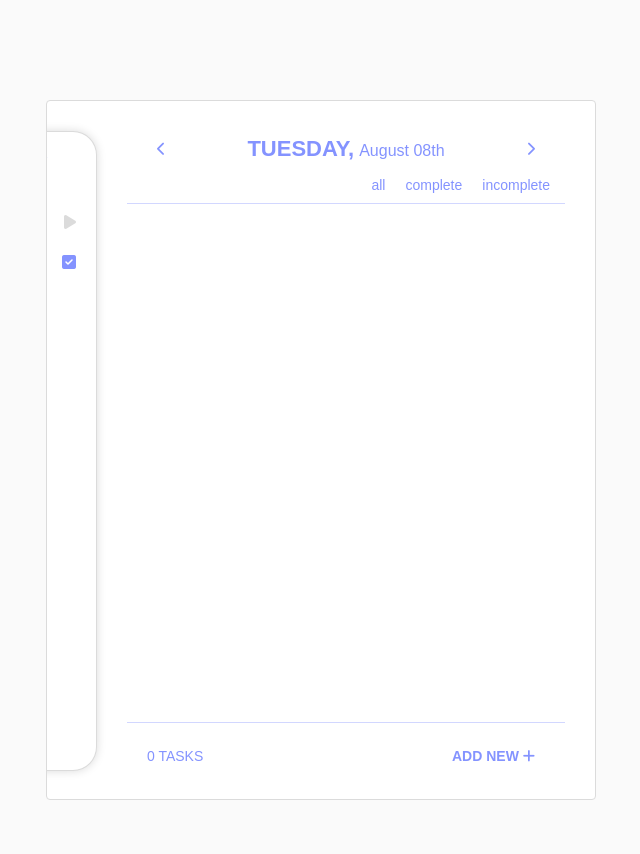
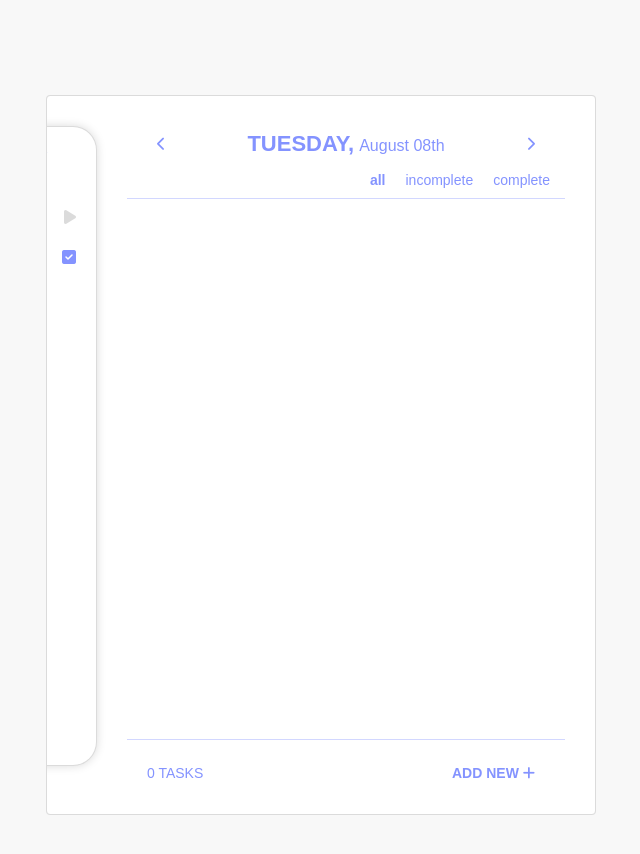
Before and after one commit to mini3100/aws_web_basic_todolist_project, a plain HTML site: page index.html in a window 1280 px wide. Both pictures are taken after a click on the button "Start". Shown: the whole page, without its empty margins (319-959 px from the left). Drawn offline with Linux system fonts and the light colour scheme; a web font is replaced by a local one.

Commit message:
필터링 기능, 삭제 확인 기능, 캘린더 기능 추가

```diff
--- /dev/null
+++ b/css/calender.css
@@ -0,0 +1,91 @@
+.calender {
+    transition: right 0.5s ease;
+    position: absolute;
+    right: 285px;
+    border: 1px solid #dbdbdb;
+    border-radius: 4px;
+    padding: 20px;
+    width: 550px;
+    height: 720px;
+    background-color: white;
+    overflow: hidden;
+}
+
+.isCalenderOpen-calender {
+    right: 0px;
+}
+
+.isCalenderOpen-container {
+    left: 0px;
+}
+
+@import url('https://fonts.googleapis.com/css?family=Questrial&display=swap');
+
+.calender-main-container {
+    height: auto;
+    width: 400px;
+    padding: 20px;
+    border: 1px solid #d2d7ff;
+    border-radius:5px;
+}
+
+td {
+    width: 50px;
+    height: 50px;
+}
+
+.calendar-table {
+    text-align: center;
+}
+
+.calendar-table>thead>tr:first-child>td {
+    font-family: 'Questrial', sans-serif;
+    font-size: 1.1em;
+    font-weight: bold;
+}
+
+.calendar-table>thead>tr:last-child>td {
+    font-family: 'Questrial', sans-serif;
+    font-weight: 600;
+}
+
+.calendar-table>tbody>tr>td>p {
+    font-family: 'Montserrat', sans-serif;
+    height: 45px;
+    width: 45px;
+    border-radius: 45px;
+    transition-duration: .2s;
+    line-height: 45px;
+    margin: 2.5px;
+    display: block;
+    text-align: center;
+}
+
+.pastDay {
+    color: lightgray;
+    cursor: pointer;
+}
+
+.today {
+    background-color: #F5D042;
+    color: #fff;
+    font-weight: 600;
+    cursor: pointer;
+}
+
+.futureDay {
+    background-color: #FFFFFF;
+    cursor: pointer;
+}
+.futureDay:hover{
+    background:#eee;
+}
+
+.pastDay.choiceDay,
+.futureDay.choiceDay,
+.today.choiceDay {
+    background: #0A174E;
+    color: #fff;
+    font-weight: 600;
+    cursor: pointer;
+}
--- a/css/common.css
+++ b/css/common.css
@@ -6,18 +6,27 @@
 }
 
 html {
-    background-color: #fafafa;
+    background-color: #f8f8f8;
+}
+
+.containers {
+    position: relative;
+    margin: 95px auto;
+    width: 1120px;
+    height: 720px;
 }
 
 .container {
-    position: relative;
-    margin: 100px auto;
+    transition: left 0.5s ease;
+    position: absolute;
+    z-index: 1;
+    left: 285px;
     border: 1px solid #dbdbdb;
     border-radius: 4px;
     padding: 10px;
     padding-left: 60px;
     width: 550px;
-    height: 700px;
+    height: 720px;
     background-color: white;
     overflow: hidden;
 }
@@ -55,6 +64,7 @@ html {
 
 .text-input {
     outline: none;
+    margin-top: 10px;
     border: 1px solid #d2d7ff;
     border-radius: 4px;
     padding: 5px 10px;
--- a/css/modal.css
+++ b/css/modal.css
@@ -39,7 +39,6 @@
 }
 
 .modal-message {
-    padding-bottom: 10px;
     width: 100%;
     text-align: center;
     word-wrap: break-word;
--- a/css/todolist.css
+++ b/css/todolist.css
@@ -38,17 +38,22 @@
 .filter-buttons {
     display: flex;
     justify-content: end;
+    margin-bottom: 15px;
     border-bottom: 1px solid #d2d7ff;
     padding: 5px;
 }
 
 .filter-buttons button {
-    font-weight: 400;
+    font-weight: 300;
+}
+
+.filter-buttons .filter-selected {
+    font-weight: 700;
 }
 
 .todolist-ul-container {
     padding-right: 5px;
-    height: 500px;
+    height: 510px;
     overflow-y: scroll;
 }
 
@@ -62,9 +67,14 @@
 }
 
 .todolist-items {
-    margin: 10px 0px;
-    border-bottom: 1px solid #d2d7ff;
+    border-radius: 18px;
     padding: 10px;
+    background-color: #f3f7ff;
+}
+
+/* 마지막 li가 아닌 것에만 margin bottom 넣어주기 */
+.todolist-items:not(.todolist-ul-container :nth-last-child(1)){
+    margin-bottom: 10px;
 }
 
 .todolist-top {
@@ -83,6 +93,7 @@
     align-items: center;
     border: 1px solid #d2d7ff;
     border-radius: 4px;
+    background-color: white;
     width: 20px;
     height: 20px;
     cursor: pointer;
@@ -96,10 +107,6 @@
 
 .complete {
     text-decoration: line-through;
-}
-
-.item-left {
-
 }
 
 .item-center {
--- a/index.html
+++ b/index.html
@@ -11,9 +11,11 @@
     <link rel="stylesheet" href="./css/welcome.css">
     <link rel="stylesheet" href="./css/todolist.css">
     <link rel="stylesheet" href="./css/modal.css">
+    <link rel="stylesheet" href="./css/calender.css">
 </head>
 <body>
     <div id="root">
+        <div class="containers">
             <div class="container">
                 <aside class="sidebar">
                     <h1 class="sidebar-logo">MENU</h1>
@@ -33,7 +35,7 @@
                                 <button class="btn"><i class="fa-solid fa-chevron-left"></i></button>
                             </div>
                             <div class="todolist-date-items">
-                            <button class="date-btn btn">
+                                <button class="date-btn btn" onclick="dateBtnOnClickHandle();">
                                     <div class="todolist-date-week">
                                         <label for="">TUESDAY, </label>
                                     </div>
@@ -48,9 +50,9 @@
                         </header>
                         <main class="todolist-main-container">
                             <div class="filter-buttons">
-                            <button class="btn all-btn">all</button>
-                            <button class="btn complete-btn">complete</button>
-                            <button class="btn incomplete-btn">incomplete</button>
+                                <button class="btn all-btn filter-selected" onclick="filterBtnOnClickHandle(this)">all</button>
+                                <button class="btn incomplete-btn" onclick="filterBtnOnClickHandle(this)">incomplete</button>
+                                <button class="btn complete-btn" onclick="filterBtnOnClickHandle(this)">complete</button>
                             </div>
                             <ul class="todolist-ul-container">
                                 <!-- todolist -->
@@ -65,26 +67,44 @@
                             </div>
                         </footer>
                         <div class="modal invisible">
-                        <div class="modal-container">
-                            <header class="modal-header">
-                                <h1 class="modal-title">
-                                    title
-                                </h1>
-                            </header>
-                            <main class="modal-main">
-                                <p class="modal-message">
-                                    modal message
-                                </p>
-                                <input type="text" class="text-input w-f">
-                            </main>
-                            <footer class="modal-footer">
-                                <button class="btn" onclick="confirmBtnOnClickHandle(); closeModal();">확인</button>
-                                <button class="btn" onclick="closeModal();">닫기</button>
-                            </footer>
-                        </div>
+                            <!-- modal -->
                         </div>
                     </div>
                 </main>
+            </div>
+            <div class="calender">
+                <div class="calendar-container">
+                    <header class="calender-head-container">
+
+                    </header>
+                    <main class="calender-main-container">
+                        <table class="calendar-table">
+                            <thead>
+                                <tr>
+                                    <td onClick="prevCalendar();" style="cursor:pointer;">&#60;</td>
+                                    <td colspan="5">
+                                        <span id="calYear"></span>년
+                                        <span id="calMonth"></span>월
+                                    </td>
+                                    <td onClick="nextCalendar();" style="cursor:pointer;">&#62;</td>
+                                </tr>
+                                <tr>
+                                    <td>일</td>
+                                    <td>월</td>
+                                    <td>화</td>
+                                    <td>수</td>
+                                    <td>목</td>
+                                    <td>금</td>
+                                    <td>토</td>
+                                </tr>
+                            </thead>
+
+                            <tbody>
+                            </tbody>
+                        </table>
+                    </main>
+                </div>
+            </div>
         </div>
     </div>
     <script src="./js/index.js"></script>
@@ -94,5 +114,6 @@
     <script src="./js/welcome.js"></script>
     <script src="./js/todolist.js"></script>
     <script src="./js/modal.js"></script>
+    <script src="./js/calender.js"></script>
 </body>
 </html>
--- /dev/null
+++ b/js/calender.js
@@ -0,0 +1,92 @@
+const dateBtnOnClickHandle = () => {
+    const container = document.querySelector(".container");
+    const calender = document.querySelector(".calender");
+
+    if (container.classList.contains("isCalenderOpen-container")) {
+        container.classList.remove("isCalenderOpen-container");
+        calender.classList.remove("isCalenderOpen-calender");
+    } else {
+        container.classList.add("isCalenderOpen-container");
+        calender.classList.add("isCalenderOpen-calender");
+    }
+}
+
+let nowMonth = new Date();  // 현재 달을 페이지를 로드한 날의 달로 초기화
+let today = new Date();     // 페이지를 로드한 날짜를 저장
+today.setHours(0, 0, 0, 0);    // 비교 편의를 위해 today의 시간을 초기화
+
+// 달력 생성 : 해당 달에 맞춰 테이블을 만들고, 날짜를 채워 넣는다.
+function buildCalendar() {
+
+    let firstDate = new Date(nowMonth.getFullYear(), nowMonth.getMonth(), 1);     // 이번달 1일
+    let lastDate = new Date(nowMonth.getFullYear(), nowMonth.getMonth() + 1, 0);  // 이번달 마지막날
+
+    let tbody_Calendar = document.querySelector(".calendar-table > tbody");
+    document.getElementById("calYear").innerText = nowMonth.getFullYear();             // 연도 숫자 갱신
+    document.getElementById("calMonth").innerText = leftPad(nowMonth.getMonth() + 1);  // 월 숫자 갱신
+
+    while (tbody_Calendar.rows.length > 0) {                        // 이전 출력결과가 남아있는 경우 초기화
+        tbody_Calendar.deleteRow(tbody_Calendar.rows.length - 1);
+    }
+
+    let nowRow = tbody_Calendar.insertRow();        // 첫번째 행 추가
+
+    for (let j = 0; j < firstDate.getDay(); j++) {  // 이번달 1일의 요일만큼
+        let nowColumn = nowRow.insertCell();        // 열 추가
+    }
+
+    for (let nowDay = firstDate; nowDay <= lastDate; nowDay.setDate(nowDay.getDate() + 1)) {   // day는 날짜를 저장하는 변수, 이번달 마지막날까지 증가시키며 반복
+
+        let nowColumn = nowRow.insertCell();        // 새 열을 추가하고
+
+
+        let newDIV = document.createElement("p");
+        newDIV.innerHTML = leftPad(nowDay.getDate());        // 추가한 열에 날짜 입력
+        nowColumn.appendChild(newDIV);
+
+        if (nowDay.getDay() == 6) {                 // 토요일인 경우
+            nowRow = tbody_Calendar.insertRow();    // 새로운 행 추가
+        }
+
+        if (nowDay < today) {                       // 지난날인 경우
+            newDIV.className = "pastDay";
+            newDIV.onclick = function () { choiceDate(this); }
+        }
+        else if (nowDay.getFullYear() == today.getFullYear() && nowDay.getMonth() == today.getMonth() && nowDay.getDate() == today.getDate()) { // 오늘인 경우
+            newDIV.className = "today";
+            newDIV.onclick = function () { choiceDate(this); }
+        }
+        else {                                      // 미래인 경우
+            newDIV.className = "futureDay";
+            newDIV.onclick = function () { choiceDate(this); }
+        }
+    }
+}
+
+// 날짜 선택
+function choiceDate(newDIV) {
+    if (document.getElementsByClassName("choiceDay")[0]) {                              // 기존에 선택한 날짜가 있으면
+        document.getElementsByClassName("choiceDay")[0].classList.remove("choiceDay");  // 해당 날짜의 "choiceDay" class 제거
+    }
+    newDIV.classList.add("choiceDay");           // 선택된 날짜에 "choiceDay" class 추가
+}
+
+// 이전달 버튼 클릭
+function prevCalendar() {
+    nowMonth = new Date(nowMonth.getFullYear(), nowMonth.getMonth() - 1, nowMonth.getDate());   // 현재 달을 1 감소
+    buildCalendar();    // 달력 다시 생성
+}
+// 다음달 버튼 클릭
+function nextCalendar() {
+    nowMonth = new Date(nowMonth.getFullYear(), nowMonth.getMonth() + 1, nowMonth.getDate());   // 현재 달을 1 증가
+    buildCalendar();    // 달력 다시 생성
+}
+
+// input값이 한자리 숫자인 경우 앞에 '0' 붙혀주는 함수
+function leftPad(value) {
+    if (value < 10) {
+        value = "0" + value;
+        return value;
+    }
+    return value;
+}
--- a/js/index.js
+++ b/js/index.js
@@ -1,3 +1,4 @@
 window.onload = () => {
     TodoListService.getInstance().updateTodoList();
+    buildCalendar();
 }
--- a/js/todolist.js
+++ b/js/todolist.js
@@ -1,3 +1,8 @@
+// 필터링
+const filterBtnOnClickHandle = (target) => {
+    TodoListService.getInstance().filterTodoList(target.innerHTML);
+}
+
 // todo 추가 모달
 const addNewBtnOnClickHandle = () => {
     addModal();
@@ -17,7 +22,8 @@ const checkedOnChangeHandle = (target) => {
 
 // todo 삭제 버튼 클릭 이벤트
 const deleteBtnOnClickHandle = (target) => {
-    TodoListService.getInstance().removeTodo(target.value);
+    deleteModal(TodoListService.getInstance().getTodoById(target.value));
+    openModal();
 }
 
 // todo 객체 생성 함수
@@ -49,6 +55,9 @@ class TodoListService {
     todoList = null;
     todoIndex = 1;
 
+    completeTodoList = null;
+    incompleteTodoList = null;
+
     constructor() {
         this.loadTodoList();
     }
@@ -66,6 +75,31 @@ class TodoListService {
     getTodoById(id) {
         //filter로 해당 id인 것의 todo 리스트를 받아옴 -> 1개니까 0번 index를 받아오면 됨.
         return this.todoList.filter(todo => todo.id === parseInt(id))[0];
+    }
+
+    filterTodoList(filterItem) {
+        const todolistUlContainer = document.querySelector(".todolist-ul-container");
+        const allBtn = document.querySelector(".all-btn");
+        const completeBtn = document.querySelector(".complete-btn");
+        const incompleteBtn = document.querySelector(".incomplete-btn");
+        allBtn.classList.remove("filter-selected");
+        completeBtn.classList.remove("filter-selected");
+        incompleteBtn.classList.remove("filter-selected");
+        switch(filterItem) {
+            case "all":
+                allBtn.classList.add("filter-selected");
+                todolistUlContainer.innerHTML = this.incompleteTodoList.join("");
+                todolistUlContainer.innerHTML += this.completeTodoList.join("");
+                break;
+            case "complete":
+                completeBtn.classList.add("filter-selected");
+                todolistUlContainer.innerHTML = this.completeTodoList.join("");
+                break;
+            case "incomplete":
+                incompleteBtn.classList.add("filter-selected");
+                todolistUlContainer.innerHTML = this.incompleteTodoList.join("");
+                break;
+        }
     }
 
     addTodo(todoObj) {
@@ -113,8 +147,8 @@ class TodoListService {
 
     updateTodoList() {
         const todolistUlContainer = document.querySelector(".todolist-ul-container");
-        const completeTodoList = new Array();
-        const incompleteTodoList = new Array();
+        this.completeTodoList = new Array();
+        this.incompleteTodoList = new Array();
         this.todoList.forEach(todo => {
             const todoli = `
                 <li class="todolist-items">
@@ -139,17 +173,14 @@ class TodoListService {
                 </li>
             `;
             if(todo.completeStatus) {
-                completeTodoList.push(todoli);
+                this.completeTodoList.push(todoli);
             } else {
-                incompleteTodoList.push(todoli);
+                this.incompleteTodoList.push(todoli);
             }
 
         });
 
-        todolistUlContainer.innerHTML = incompleteTodoList.join("");
-        todolistUlContainer.innerHTML += completeTodoList.join("");
-        // map : 새로운 list로 만들어 줌.
-        // join("")으로 , 로 이어진 리스트들을 , 없이 이어줌
+        this.filterTodoList(document.querySelector(".filter-selected").innerHTML);
 
         // todo 개수 업데이트
         const totalTask = document.querySelector(".total-task");
```
Also changed, not shown: js/modal.js (+12 -4 lines). Lines whose indentation alone changed are shown as unchanged.
